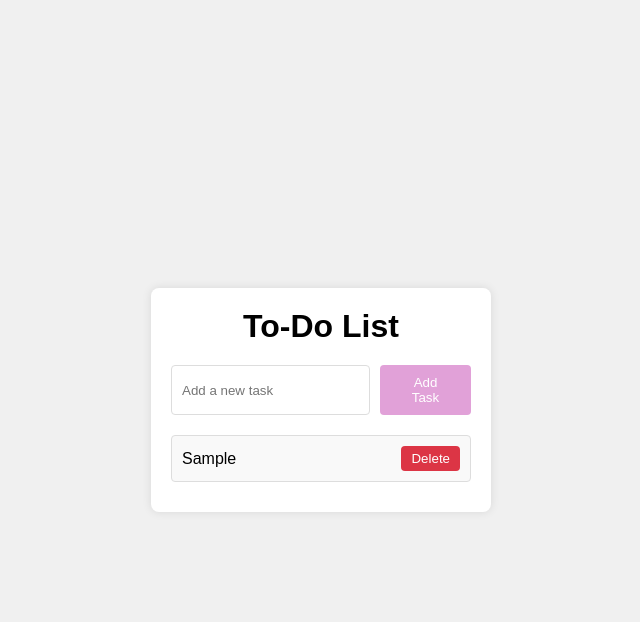
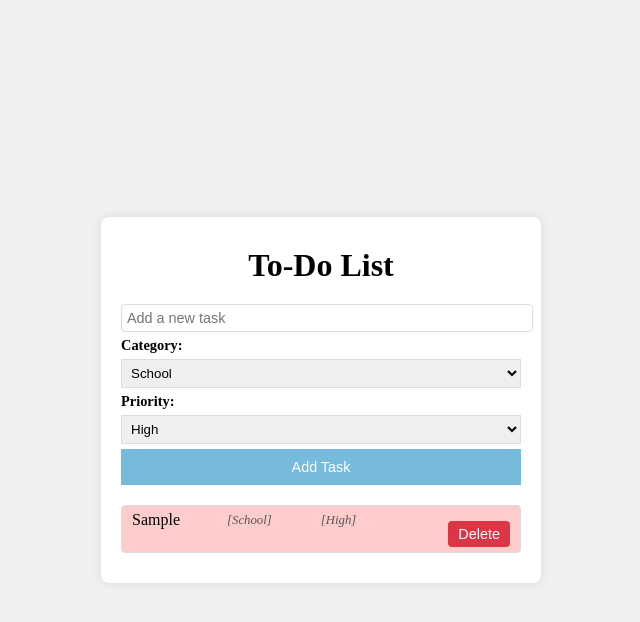
Before and after one commit to aneesamehmood/todo-list-app, a plain HTML site: page index.html in a window 1280 px wide. Both pictures are taken after typing "Sample" into the empty fields and a click on the button "Add Task". Shown: the whole page, without its empty margins (319-959 px from the left). Drawn offline with Linux system fonts and the light colour scheme.

Commit message:
Fixed priority class application and updated CSS for task list

```diff
--- a/index.html
+++ b/index.html
@@ -11,6 +11,19 @@
             <h1>To-Do List</h1>
             <form id="task-form">
                 <input type="text" id="task-input" placeholder="Add a new task">
+                <label for="task-category">Category:</label>
+                <select id="task-category">
+                    <option value="School">School</option>
+                    <option value="Work">Work</option>
+                    <option value="Personal">Personal</option>
+                    <option value="Other">Other</option>
+                </select>
+                <label for="task-priority">Priority:</label>
+                <select id="task-priority">
+                    <option value="High">High</option>
+                    <option value="Medium">Medium</option>
+                    <option value="Low">Low</option>
+                </select>
                 <button type="submit">Add Task</button>
             </form>
             <ul id="task-list"></ul>
--- a/script.js
+++ b/script.js
@@ -3,6 +3,8 @@ document.addEventListener('DOMContentLoaded', function() { // It runs only after
     const taskForm = document.getElementById('task-form');
     const taskInput = document.getElementById('task-input');
     const taskList = document.getElementById('task-list');
+    const taskPriority = document.getElementById('task-priority');
+    const taskCategory = document.getElementById('task-category');
 
     loadTasks();
 
@@ -13,49 +15,89 @@ document.addEventListener('DOMContentLoaded', function() { // It runs only after
 
         // Get the value from the input field
         const task = taskInput.value;
+        const category = taskCategory.value;
+        const priority = taskPriority.value;
 
         // Add the task to the list if it's not empty
         if (task !== '') {
-            addTask(task);
+            addTask(task, category, priority);
             // Clear the input field after adding the task
             taskInput.value = '';
-            saveTask(task);
+            saveTask(task, category, priority);
         }
     });
 
     // Function to add a task to the list
-    function addTask(task) {
+    function addTask(task, category, priority) {
         // Create a new list item (li) element
         const li = document.createElement('li');
+        li.classList.add(priority.toLowerCase());
 
-        // Set the text content of the list item to the task
-        li.textContent = task;
+        const taskContainer = document.createElement('div'); // Container for task text
+        taskContainer.classList.add('task-container');
 
-        // Create a delete button for the task
+        const taskText = document.createElement('span');
+        taskText.textContent = task;
+
+        const categorySpan = document.createElement('span');
+        categorySpan.textContent = ` [${category}]`;
+        categorySpan.classList.add('category-span');
+
+        const prioritySpan = document.createElement('span');
+        prioritySpan.textContent = ` [${priority}]`;
+        prioritySpan.classList.add('priority-span');
+
+        li.appendChild(taskText);
+        li.appendChild(categorySpan);
+        li.appendChild(prioritySpan);
+
+        li.appendChild(taskContainer);
+
         const deleteButton = document.createElement('button');
-        deleteButton.textContent = 'Delete'; // Sets the text of the button to "Delete"
-
-        // Add an event listener to the delete button to remove the task when clicked
+        deleteButton.textContent = 'Delete';
         deleteButton.addEventListener('click', function() {
             taskList.removeChild(li);
-            removeTask(task);
+            removeTask(task, category, priority);
         });
 
-        // Append the delete button to the list item
         li.appendChild(deleteButton);
 
-        // Append the list item to the task list
-        taskList.appendChild(li);
+        insertTaskInOrder(li, priority.toLowerCase());
     }
 
-    function saveTask(task) {
+    function insertTaskInOrder(taskElement, priority) {
+        const items = taskList.children;
+        let inserted = false;
+        for (let i = 0; i < items.length; i++) {
+            const itemPriority = items[i].classList[0];
+            if (getPriorityValue(priority) < getPriorityValue(itemPriority)) {
+                taskList.insertBefore(taskElement, items[i]);
+                inserted = true;
+                break;
+            }
+        }
+        if (!inserted) {
+            taskList.appendChild(taskElement);
+        }
+    }
+
+    function getPriorityValue(priority) {
+        switch(priority) {
+            case 'high': return 1;
+            case 'medium': return 2;
+            case 'low': return 3;
+            default: return 4;
+        }
+    }
+
+    function saveTask(task, category, priority) {
         let tasks;
         if (localStorage.getItem('tasks') === null) {
             tasks = [];
         } else {
             tasks = JSON.parse(localStorage.getItem('tasks'));
         }
-        tasks.push(task);
+        tasks.push({task, category, priority });
         localStorage.setItem('tasks', JSON.stringify(tasks));
     }
 
@@ -66,19 +108,19 @@ document.addEventListener('DOMContentLoaded', function() { // It runs only after
         } else {
             tasks = JSON.parse(localStorage.getItem('tasks'));
         }
-        tasks.forEach(function(task) {
-            addTask(task);
+        tasks.forEach(function(taskObj) {
+            addTask(taskObj.task, taskObj.category, taskObj.priority);
         });
     }
 
-    function removeTask(task) {
+    function removeTask(task, category, priority) {
         let tasks;
         if (localStorage.getItem('tasks') === null) {
             tasks = [];
         } else {
             tasks = JSON.parse(localStorage.getItem('tasks'));
         }
-        tasks = tasks.filter(t => t !== task);
+        tasks = tasks.filter(t => t.task !== task || t.category !== category || t.priority !== priority);
         localStorage.setItem('tasks', JSON.stringify(tasks));
     }
 });
--- a/styles.css
+++ b/styles.css
@@ -7,7 +7,7 @@ body, h1, ul {
 
 /* Styling the body */
 body {
-    font-family: Arial, sans-serif;
+    font-family: 'Times New Roman', Times, serif;
     display: flex;
     justify-content: center;
     align-items: center;
@@ -19,9 +19,11 @@ body {
 .container {
     background: white;
     padding: 20px;
+    padding-top: 30px;
     border-radius: 8px;
     box-shadow: 0 0 10px rgba(0, 0, 0, 0.1);
-    width: 300px;
+    width: 400px;
+    max-width: 100%;
 }
 
 /* Styling the heading */
@@ -33,43 +35,57 @@ h1 {
 /* Styling the form */
 form {
     display: flex;
-    margin-bottom: 20px;
+    flex-direction: column;
+    gap: 5px;
+}
+
+label {
+    font-weight: bold;
+    font-size: 0.9rem;
 }
 
 /* Styling ihe input field */
 input[type="text"] {
-    flex: 1;
-    padding: 10px;
+    width: 100%;
+    padding: 5px;
     border: 1px solid #ddd;
     border-radius: 4px;
+    font-size: 0.9rem;
+}
+
+select {
+    border: 1px solid #ddd;
+    padding: 5px;
 }
 
 /* Styling the submit button */
 button {
-    padding: 10px 20px;
+    background: #76badc;
+    color: white;
     border: none;
-    background: #e1a1d8;
-    color: white;
-    border-radius: 4px;
     cursor: pointer;
-    margin-left: 10px;
+    padding: 10px;
+    font-size: 0.9rem;
 }
 
 /* Styling the task list */
 ul {
     list-style: none;
+    margin-top: 20px;
+    padding: 0;
 }
 
 /* Styling the list items */
 li {
-    padding: 10px;
+    padding: 5px 10px;
     background: #f9f9f9;
     border: 1px solid #ddd;
     border-radius: 4px;
     margin-bottom: 10px;
     display: flex;
     justify-content: space-between;
-    align-items: center;
+    align-items: flex-start;
+    flex-wrap: wrap;
 }
 
 /* Styling the delete button */
@@ -80,4 +96,26 @@ li button {
     border-radius: 4px;
     padding: 5px 10px;
     cursor: pointer;
+    align-self: flex-end;
+    margin-top: 10px;
 }
+
+.category-span, .priority-span {
+    font-weight: normal;
+    font-style: italic;
+    font-size: 0.8rem;
+    color: #555;
+    margin: 2px;
+}
+
+li.high {
+    background-color: #ffcccc;
+}
+
+li.medium {
+    background-color: #ffffcc;
+}
+
+li.low {
+    background-color: #ccffcc;
+}
```
